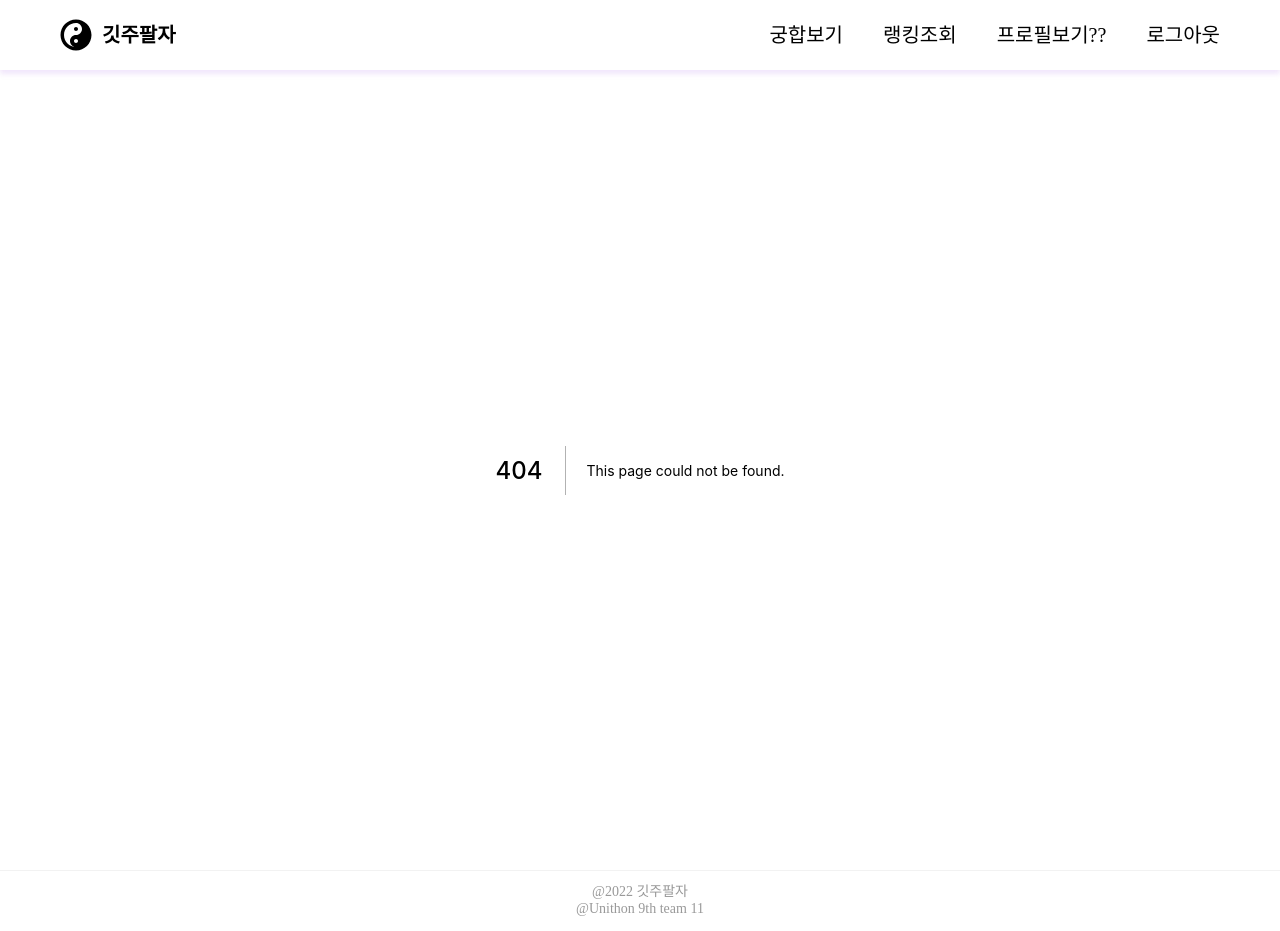
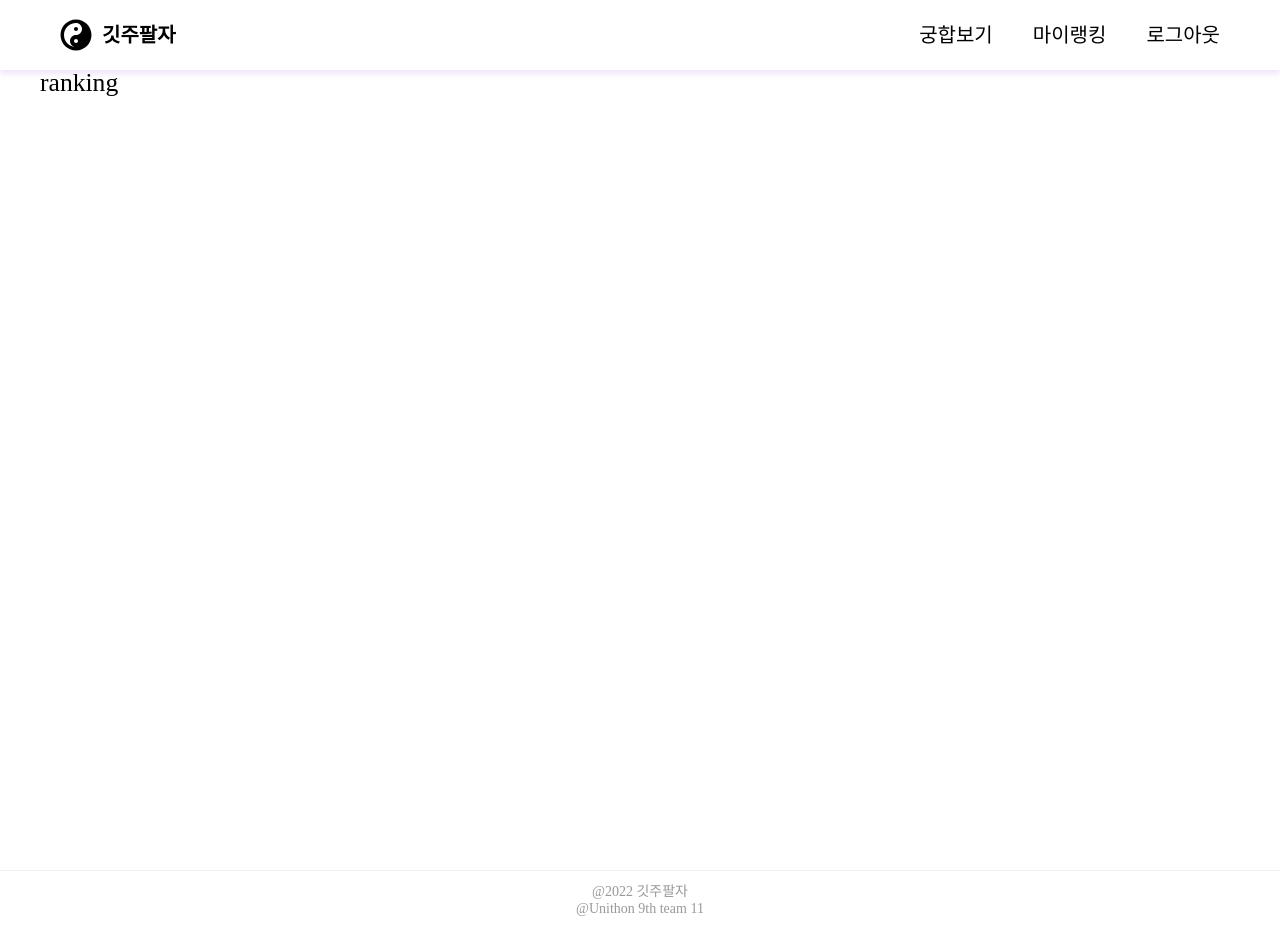
Before and after one commit to unithon-9th-team11/unithon-9th-team11-FE, a Next.js app: page /ranking in a window 1280 px wide. Before the commit this address had no page. Built offline with nearby package versions, Linux system fonts and the light colour scheme.

Commit message:
네브바 수정

```diff
--- /dev/null
+++ b/src/pages/ranking.tsx
@@ -0,0 +1,9 @@
+import React from 'react'
+
+const Ranking = () => {
+  return (
+    <div>ranking</div>
+  )
+}
+
+export default Ranking
--- a/src/root.layouts/libs/constant/navItem.ts
+++ b/src/root.layouts/libs/constant/navItem.ts
@@ -6,14 +6,12 @@ export type navItemType = {
 // TODO 개선
 export const logOutNavItems: navItemType[] = [
   { title: '궁합보기', path: '/' },
-  { title: '랭킹조회', path: '/' },
   { title: '로그인', path: '/' },
   { title: '회원가입', path: '/' },
 ];
 
 export const loginNavItems: navItemType[] = [
   { title: '궁합보기', path: '/' },
-  { title: '랭킹조회', path: '/' },
-  { title: '프로필보기??', path: '/' },
+  { title: '마이랭킹', path: '/' },
   { title: '로그아웃', path: '/' },
 ];
```
